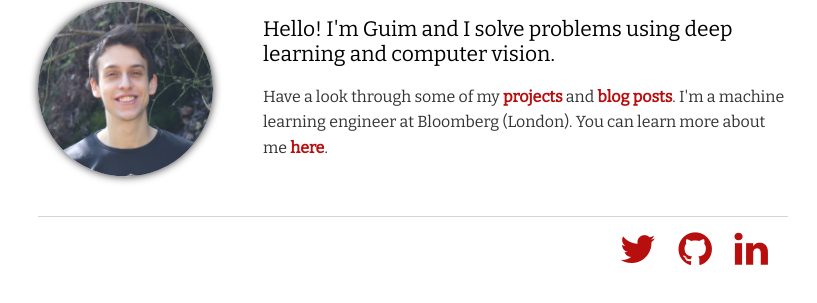
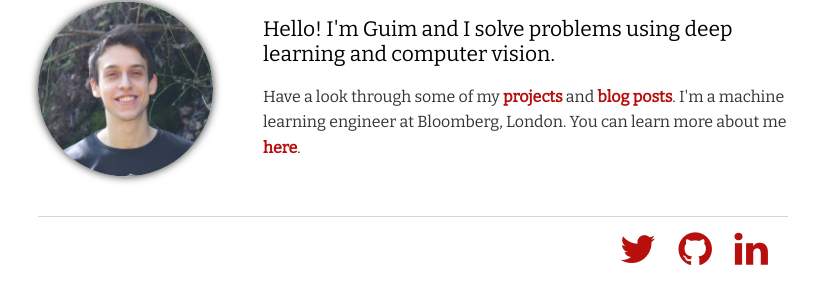
Before and after one commit to Guim3/guim3.github.io, a Jekyll site: the page built from index.html, in a window 1280 px wide. Shown: the part 247-550 px from the top of the page, without its empty margins (227-1044 px from the left). Built offline with Jekyll 4.4.1, drawn with Linux system fonts in a browser that asks for light colours.

```diff
--- a/index.html
+++ b/index.html
@@ -8,6 +8,6 @@ title: Guim Perarnau
     <div class="home_intro">
       Hello! I'm Guim and I solve problems using deep learning and computer vision.
     </div>
-    <p>Have a look through some of my <a href="/projects">projects</a> and <a href="/blog">blog posts</a>. I'm a machine learning engineer at Bloomberg (London). You can learn more about me <a href="/about">here</a>.</p>
+    <p>Have a look through some of my <a href="/projects">projects</a> and <a href="/blog">blog posts</a>. I'm a machine learning engineer at Bloomberg, London. You can learn more about me <a href="/about">here</a>.</p>
     </div>
 </div>
```
